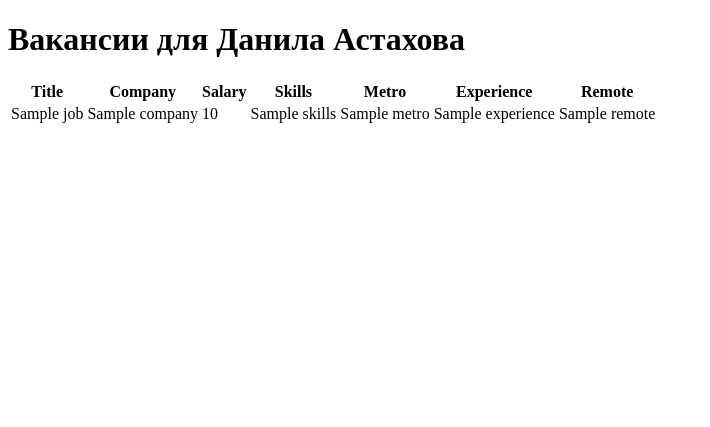
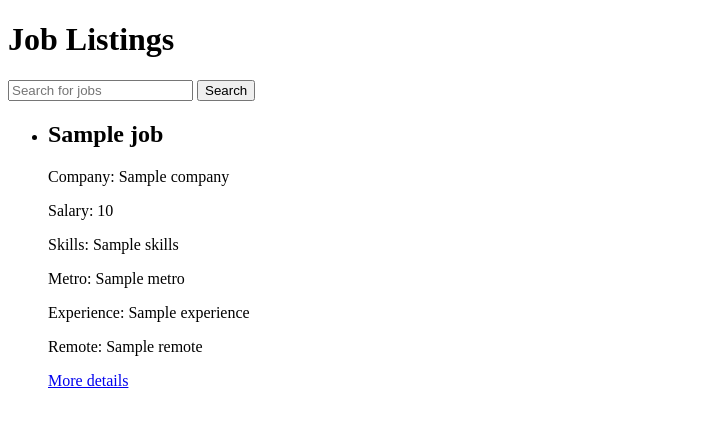
Before and after one commit to Sn0wEagle1/hh_vacancies, a Django app: template job_portal/jobs/templates/jobs/job_list.html in a window 1280 px wide. Shown: the top 427 px of the page, without its empty margins (0-710 px from the left). Run offline with Django 5.2, Linux system fonts and the light colour scheme; the template is opened without the code that fills it: most values are stand-ins (such as "Sample title", 1, 10 or a date in 2020); data that the repository does not hold is empty.

Commit message:
added metro

```diff
--- a/job_portal/jobs/templates/jobs/job_list.html
+++ b/job_portal/jobs/templates/jobs/job_list.html
@@ -1,39 +1,33 @@
 <!-- jobs/templates/jobs/job_list.html -->
+
 <!DOCTYPE html>
 <html lang="en">
 <head>
     <meta charset="UTF-8">
-    <title>Job List</title>
+    <title>Job Listings</title>
 </head>
 <body>
-    <h1>Вакансии для Данила Астахова</h1>
+    <h1>Job Listings</h1>
 
-    <!-- Таблица с вакансиями -->
-    <table>
-        <thead>
-            <tr>
-                <th>Title</th>
-                <th>Company</th>
-                <th>Salary</th>
-                <th>Skills</th>
-                <th>Metro</th>
-                <th>Experience</th>
-                <th>Remote</th>
-            </tr>
-        </thead>
-        <tbody>
-            {% for job in jobs %}
-            <tr>
-                <td>{{ job.title }}</td>
-                <td>{{ job.company }}</td>
-                <td>{{ job.salary }}</td>
-                <td>{{ job.skills }}</td>
-                <td>{{ job.metro }}</td>
-                <td>{{ job.experience }}</td>
-                <td>{{ job.remote }}</td>
-            </tr>
-            {% endfor %}
-        </tbody>
-    </table>
+    <!-- Форма поиска -->
+    <form method="GET" action="{% url 'job_list' %}">
+        <input type="text" name="q" placeholder="Search for jobs">
+        <button type="submit">Search</button>
+    </form>
+
+    <ul>
+        {% for job in jobs %}
+            <li>
+                <h2>{{ job.title }}</h2>
+                <p>Company: {{ job.company }}</p>
+                <p>Salary: {{ job.salary }}</p>
+                <p>Skills: {{ job.skills }}</p>
+                <p>Metro: {{ job.metro }}</p>
+                <p>Experience: {{ job.experience }}</p>
+                <p>Remote: {{ job.remote }}</p>
+                <a href="{{ job.link }}" target="_blank">More details</a>
+            </li>
+        {% endfor %}
+    </ul>
 </body>
 </html>
--- a/job_portal/jobs/urls.py
+++ b/job_portal/jobs/urls.py
@@ -1,7 +1,8 @@
 # jobs/urls.py
+
 from django.urls import path
 from . import views
 
 urlpatterns = [
-    path('', views.job_list, name='job_list'),   # URL для списка вакансий
+    path('', views.job_list, name='job_list'),
 ]
```
Also changed, not shown: job_portal/jobs/views.py (+5 -3 lines), job_portal/parcer/parcer.py (+20 -1 lines), job_portal/job_portal/urls.py (line endings or trailing spaces).
